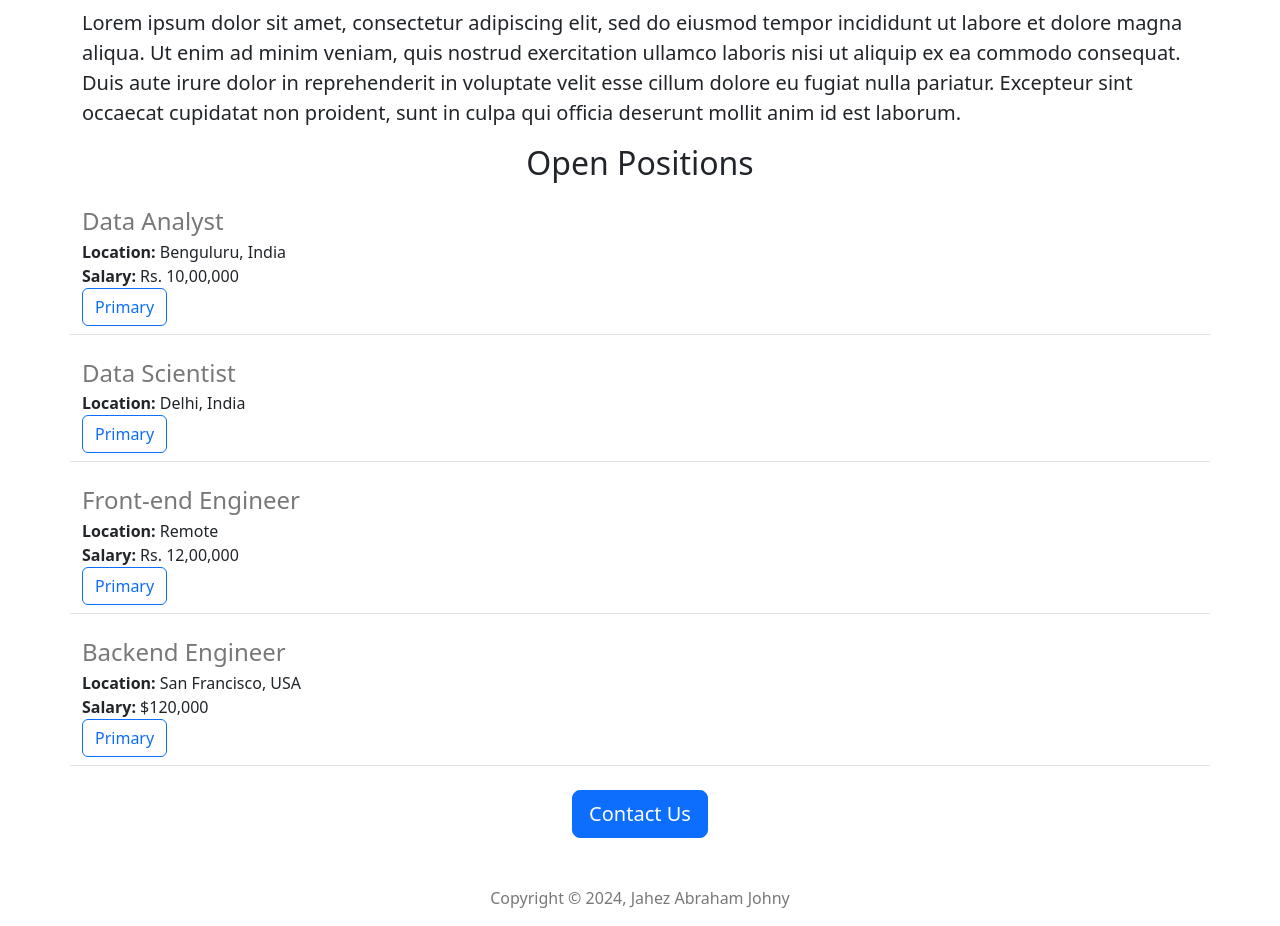
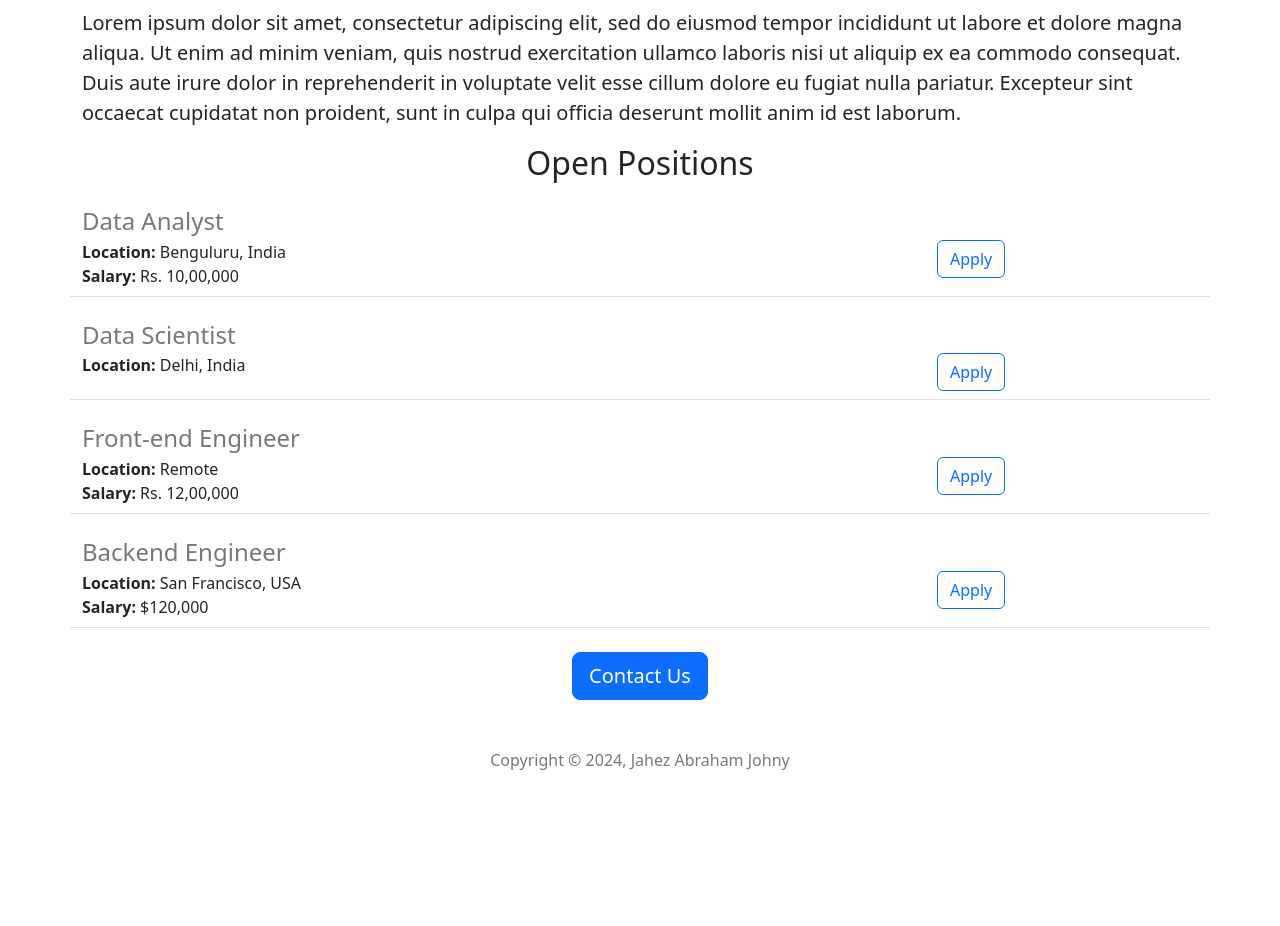
Before and after one commit to jahez07/careers-website, a Flask app: page / in a window 1280 px wide. Shown: the part 622-1548 px from the top of the page. After the commit the page ends 1392 px from the top, so only its background shows below. Run offline with Flask 3, Linux system fonts and the light colour scheme.

Commit message:
Update jobitem.html

```diff
--- a/templates/jobitem.html
+++ b/templates/jobitem.html
@@ -1,5 +1,6 @@
 <div class="mt-4 border-bottom row" style="padding-bottom:8px;">
     <h4 class="mb-1" style="color: rgb(120, 120, 120);">{{job['title']}}</h4>
+    <div class="col-9">
         <div>
             <b>Location:</b> {{job['location']}}
         </div>
@@ -8,7 +9,8 @@
             <b>Salary:</b> {{job['salary']}}
         </div>
         {% endif %}
+    </div>
     <div class="col-3">
-        <button type="button" class="btn btn-outline-primary">Primary</button>
+        <button type="button" class="btn btn-outline-primary">Apply</button>
     </div>
 </div>
```
Lines whose indentation alone changed are shown as unchanged.
